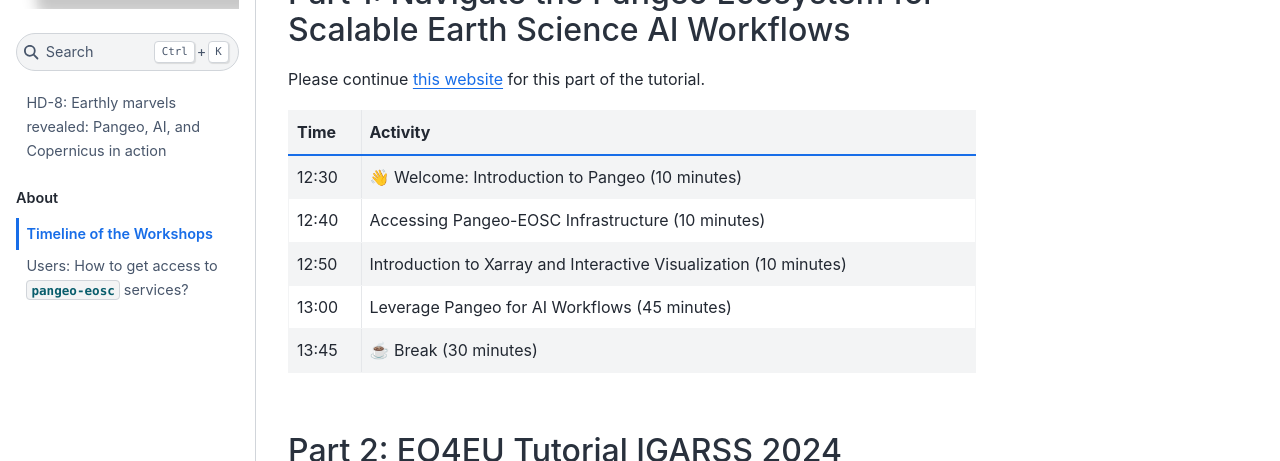
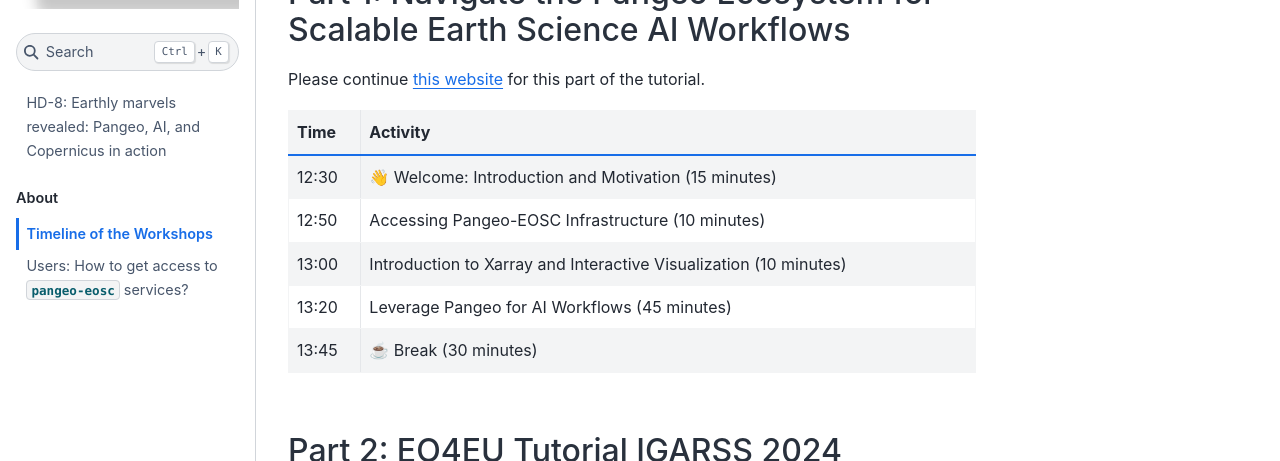
Before and after one commit to pangeo-data/pangeo-igarss2024, a Jupyter Book: the page built from docs/agenda.md, in a window 1280 px wide and 1270 px high. Shown: the part 230-691 px from the top of the window. Built offline with Jupyter Book 1.0.4 settings and Sphinx 7.4.7 and the Sphinx Book theme 1.1.4, drawn with Linux system fonts in a browser that asks for light colours; pages that are not in the unit, such as notebooks, are missing from menus; comment, search, counter and statistics services are not loaded.

Commit message:
includ eosc-pangeo.md from geohack

```diff
--- a/docs/agenda.md
+++ b/docs/agenda.md
@@ -8,11 +8,14 @@
 
 | Time   | Activity                                      |
 | ------ | --------------------------------------------- |
-| 12:30  | 👋 Welcome: Introduction to Pangeo (10 minutes)       |
-| 12:40  | Accessing Pangeo-EOSC Infrastructure (10 minutes) |
-| 12:50  | Introduction to Xarray and Interactive Visualization (10 minutes) |
-| 13:00  | Leverage Pangeo for AI Workflows (45 minutes)  |
+| 12:30  | 👋 Welcome:  Introduction and Motivation (15 minutes)       |
+| 12:50  | Accessing Pangeo-EOSC Infrastructure (10 minutes) |
+| 13:00  | Introduction to Xarray and Interactive Visualization  (10 minutes) |
+| 13:20  | Leverage Pangeo for AI Workflows (45 minutes)  |
 | 13:45  | ☕️ Break (30 minutes)                          |
+
+
+
 
 ## Part 2: EO4EU Tutorial IGARSS 2024
 
```
Also changed, not shown: docs/eosc-pangeo.md (added, +33 -0 lines).
